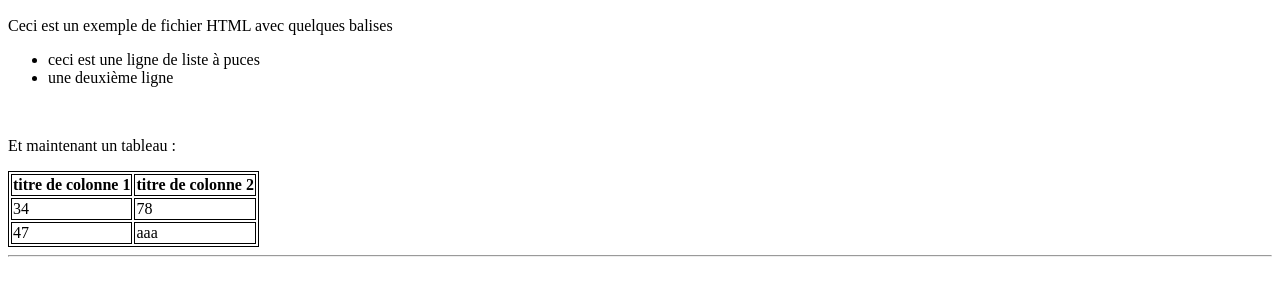
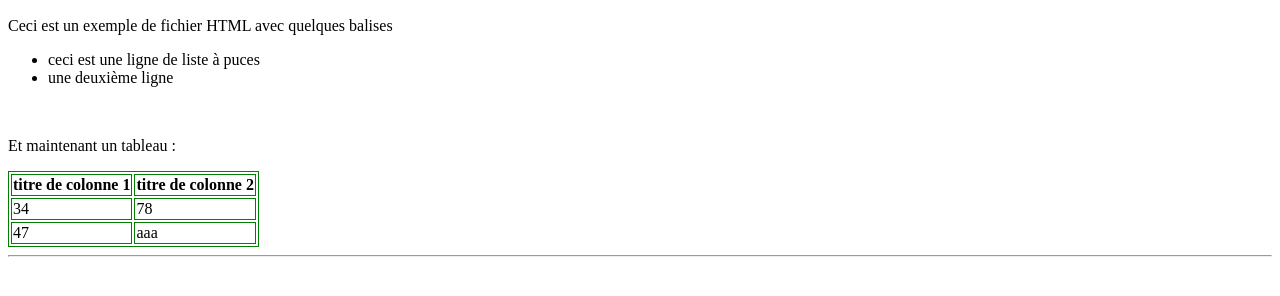
Before and after one commit to kol12ni/ExoClassRooms, a plain HTML site: page index.html in a window 1280 px wide. Shown: the part 110-406 px from the top of the page. Drawn offline with Linux system fonts and the light colour scheme.

Commit message:
Modification de la couleur du cadre de noir à vert dans index.css

```diff
--- a/index.css
+++ b/index.css
@@ -1,4 +1,4 @@
 table {
 	  border: 1px solid black;
   }
-  .cadre{border:1px solid black;}
+  .cadre{border:1px solid green;}
```
